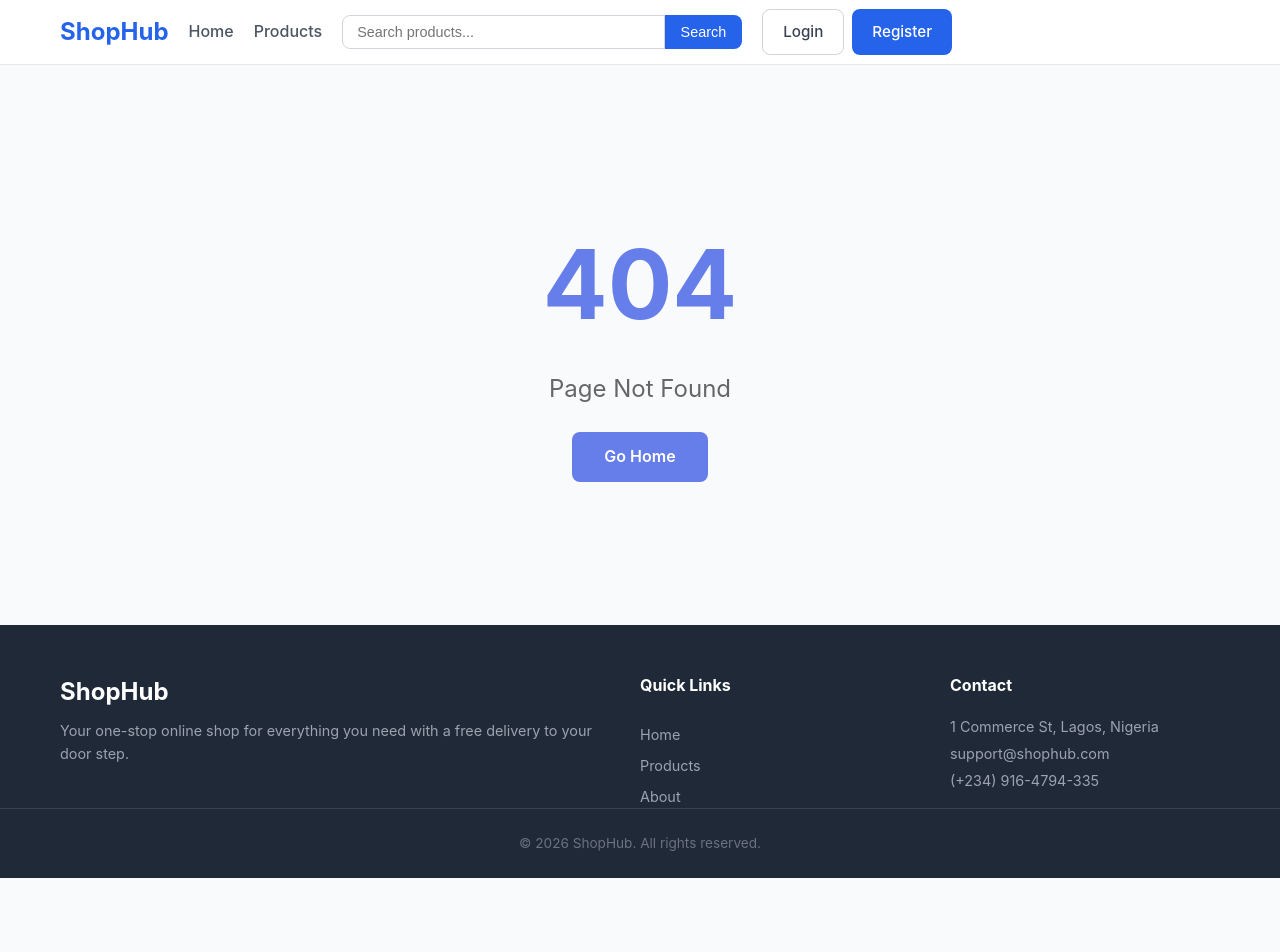
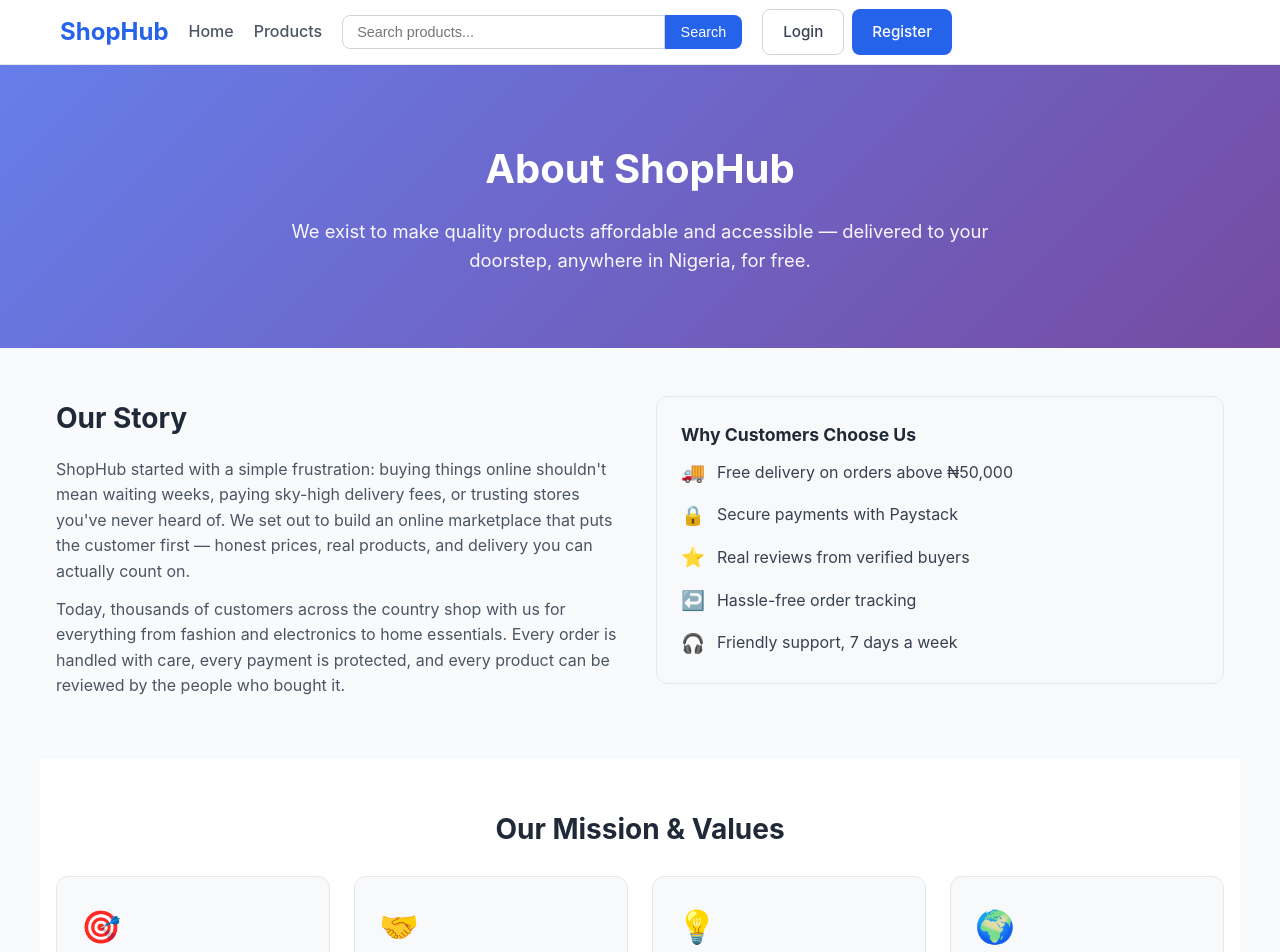
Before and after one commit to ASTROL360/E-commerce-Frontend-, a React (Vite) app: page /about in a window 1280 px wide. Shown: the top 952 px of the page. Before the commit the page ends 878 px from the top, so only its background shows below. Built offline with nearby package versions, Linux system fonts and the light colour scheme; no server answers.

Commit message:
commenting

```diff
--- a/src/App.jsx
+++ b/src/App.jsx
@@ -4,6 +4,7 @@ import AdminLayout from './components/layout/AdminLayout'
 import ProtectedRoute from './components/auth/ProtectedRoute'
 import AdminRoute from './components/auth/AdminRoute'
 import Home from './pages/Home'
+import About from './pages/About'
 import ProductList from './pages/products/ProductList'
 import ProductDetail from './pages/products/ProductDetail'
 import Cart from './pages/cart/Cart'
@@ -33,6 +34,7 @@ function App() {
     <Routes>
       <Route element={<Layout />}>
         <Route path="/" element={<Home />} />
+        <Route path="/about" element={<About />} />
         <Route path="/oauth2/callback" element={<OAuthCallback />} />
         <Route path="/products" element={<ProductList />} />
         <Route path="/products/:id" element={<ProductDetail />} />
--- /dev/null
+++ b/src/pages/About.jsx
@@ -0,0 +1,187 @@
+import { Link } from 'react-router-dom';
+
+export default function About() {
+  return (
+    <div>
+      <section style={heroStyle}>
+        <h1 style={{ fontSize: '2.5rem', margin: '0 0 1rem' }}>About ShopHub</h1>
+        <p style={{ fontSize: '1.15rem', maxWidth: 700, margin: '0 auto', opacity: 0.95 }}>
+          We exist to make quality products affordable and accessible — delivered to your
+          doorstep, anywhere in Nigeria, for free.
+        </p>
+      </section>
+
+      <section style={sectionStyle}>
+        <div style={twoColStyle}>
+          <div>
+            <h2 style={h2Style}>Our Story</h2>
+            <p style={pStyle}>
+              ShopHub started with a simple frustration: buying things online shouldn't mean
+              waiting weeks, paying sky-high delivery fees, or trusting stores you've never heard of.
+              We set out to build an online marketplace that puts the customer first — honest prices,
+              real products, and delivery you can actually count on.
+            </p>
+            <p style={pStyle}>
+              Today, thousands of customers across the country shop with us for everything from
+              fashion and electronics to home essentials. Every order is handled with care, every
+              payment is protected, and every product can be reviewed by the people who bought it.
+            </p>
+          </div>
+          <div style={cardStyle}>
+            <h3 style={h3Style}>Why Customers Choose Us</h3>
+            <ul style={{ listStyle: 'none', padding: 0, display: 'flex', flexDirection: 'column', gap: '0.75rem' }}>
+              <Feature icon="🚚" text="Free delivery on orders above ₦50,000" />
+              <Feature icon="🔒" text="Secure payments with Paystack" />
+              <Feature icon="⭐" text="Real reviews from verified buyers" />
+              <Feature icon="↩️" text="Hassle-free order tracking" />
+              <Feature icon="🎧" text="Friendly support, 7 days a week" />
+            </ul>
+          </div>
+        </div>
+      </section>
+
+      <section style={{ ...sectionStyle, background: '#fff' }}>
+        <h2 style={{ ...h2Style, textAlign: 'center' }}>Our Mission &amp; Values</h2>
+        <div style={gridStyle}>
+          <ValueCard
+            icon="🎯"
+            title="Customer First"
+            text="Every decision we make starts with one question: does it make shopping easier for our customers?"
+          />
+          <ValueCard
+            icon="🤝"
+            title="Trust & Honesty"
+            text="Verified payments, transparent pricing, and real reviews from real buyers — no tricks, no hidden fees."
+          />
+          <ValueCard
+            icon="💡"
+            title="Innovation"
+            text="From instant order tracking to secure checkout, we keep improving the way Nigeria shops online."
+          />
+          <ValueCard
+            icon="🌍"
+            title="Accessibility"
+            text="We're committed to making quality products available to everyone, no matter where they live."
+          />
+        </div>
+      </section>
+
+      <section style={sectionStyle}>
+        <h2 style={{ ...h2Style, textAlign: 'center' }}>How It Works</h2>
+        <div style={{ display: 'grid', gridTemplateColumns: 'repeat(auto-fit, minmax(240px, 1fr))', gap: '1.5rem', marginTop: '1.5rem' }}>
+          <Step number="1" title="Create your account" text="Sign up in seconds. It's free and keeps your orders and delivery details safe." />
+          <Step number="2" title="Shop your favourites" text="Browse products, read verified reviews, and add what you love to your cart." />
+          <Step number="3" title="Pay securely & relax" text="Check out safely with Paystack, then track your order until it reaches your door." />
+        </div>
+      </section>
+
+      <section style={{ ...sectionStyle, textAlign: 'center', background: '#eef2ff' }}>
+        <h2 style={h2Style}>What Our Customers Say</h2>
+        <div style={{ display: 'grid', gridTemplateColumns: 'repeat(auto-fit, minmax(260px, 1fr))', gap: '1.5rem', marginTop: '1.5rem' }}>
+          <Testimonial quote="Fast delivery and the product was exactly as described. Shopping here feels safe." name="Amaka O." />
+          <Testimonial quote="The reviews helped me pick the right size the first time. Brilliant feature!" name="Tunde B." />
+          <Testimonial quote="Free delivery made all the difference. I order from ShopHub every month now." name="Chidinma E." />
+        </div>
+      </section>
+
+      <section style={{ ...sectionStyle, textAlign: 'center' }}>
+        <h2 style={h2Style}>Ready to shop with us?</h2>
+        <p style={{ color: '#4b5563', marginBottom: '1.5rem' }}>
+          Join thousands of happy customers and get your favourite products delivered free to your door.
+        </p>
+        <div style={{ display: 'flex', gap: '1rem', justifyContent: 'center', flexWrap: 'wrap' }}>
+          <Link to="/products" className="btn btn-primary">Start Shopping</Link>
+          <Link to="/register" className="btn btn-outline">Create an Account</Link>
+        </div>
+      </section>
+
+      <section style={{ ...sectionStyle, paddingBottom: '4rem' }}>
+        <h2 style={{ ...h2Style, textAlign: 'center' }}>Get in Touch</h2>
+        <div style={{ ...cardStyle, maxWidth: 600, margin: '0 auto', textAlign: 'center' }}>
+          <p style={pStyle}><strong>Email:</strong> support@shophub.com</p>
+          <p style={pStyle}><strong>Phone:</strong> (+234) 916-4794-335</p>
+          <p style={pStyle}><strong>Address:</strong> 1 Commerce St, Lagos, Nigeria</p>
+        </div>
+      </section>
+    </div>
+  );
+}
+
+function Feature({ icon, text }) {
+  return (
+    <li style={{ display: 'flex', alignItems: 'center', gap: '0.75rem', color: '#374151' }}>
+      <span style={{ fontSize: '1.2rem' }}>{icon}</span>
+      <span>{text}</span>
+    </li>
+  );
+}
+
+function ValueCard({ icon, title, text }) {
+  return (
+    <div style={cardStyle}>
+      <div style={{ fontSize: '2rem', marginBottom: '0.5rem' }}>{icon}</div>
+      <h3 style={h3Style}>{title}</h3>
+      <p style={{ color: '#4b5563', margin: 0 }}>{text}</p>
+    </div>
+  );
+}
+
+function Step({ number, title, text }) {
+  return (
+    <div style={cardStyle}>
+      <div style={stepBadgeStyle}>{number}</div>
+      <h3 style={h3Style}>{title}</h3>
+      <p style={{ color: '#4b5563', margin: 0 }}>{text}</p>
+    </div>
+  );
+}
+
+function Testimonial({ quote, name }) {
+  return (
+    <div style={{ ...cardStyle, background: '#fff' }}>
+      <p style={{ fontStyle: 'italic', color: '#374151', margin: '0 0 0.75rem' }}>&ldquo;{quote}&rdquo;</p>
+      <strong style={{ color: '#2563eb' }}>— {name}</strong>
+    </div>
+  );
+}
+
+const heroStyle = {
+  textAlign: 'center',
+  padding: '4.5rem 1rem',
+  background: 'linear-gradient(135deg, #667eea 0%, #764ba2 100%)',
+  color: '#fff',
+};
+const sectionStyle = { padding: '3rem 1rem', maxWidth: 1200, margin: '0 auto' };
+const twoColStyle = {
+  display: 'grid',
+  gridTemplateColumns: 'repeat(auto-fit, minmax(300px, 1fr))',
+  gap: '2rem',
+  alignItems: 'start',
+};
+const gridStyle = {
+  display: 'grid',
+  gridTemplateColumns: 'repeat(auto-fit, minmax(240px, 1fr))',
+  gap: '1.5rem',
+  marginTop: '1.5rem',
+};
+const cardStyle = {
+  padding: '1.5rem',
+  background: '#f8f9fa',
+  borderRadius: '12px',
+  border: '1px solid #e5e7eb',
+};
+const h2Style = { fontSize: '1.75rem', color: '#1f2937', marginBottom: '1rem' };
+const h3Style = { fontSize: '1.1rem', color: '#1f2937', marginBottom: '0.5rem' };
+const pStyle = { color: '#4b5563', marginBottom: '0.75rem' };
+const stepBadgeStyle = {
+  width: 36,
+  height: 36,
+  borderRadius: '50%',
+  background: '#2563eb',
+  color: '#fff',
+  display: 'flex',
+  alignItems: 'center',
+  justifyContent: 'center',
+  fontWeight: 700,
+  marginBottom: '0.75rem',
+};
--- a/src/pages/Home.jsx
+++ b/src/pages/Home.jsx
@@ -55,7 +55,7 @@ export default function Home() {
 
 const heroStyle = {
   textAlign: 'center',
-  padding: '5rem 1rem',
+  padding: '6rem 1rem',
   background: 'linear-gradient(135deg, #667eea 0%, #764ba2 100%)',
   color: '#fff',
 };
```
Also changed, not shown: 1 other file (tests, documents, lock files or other folders).
